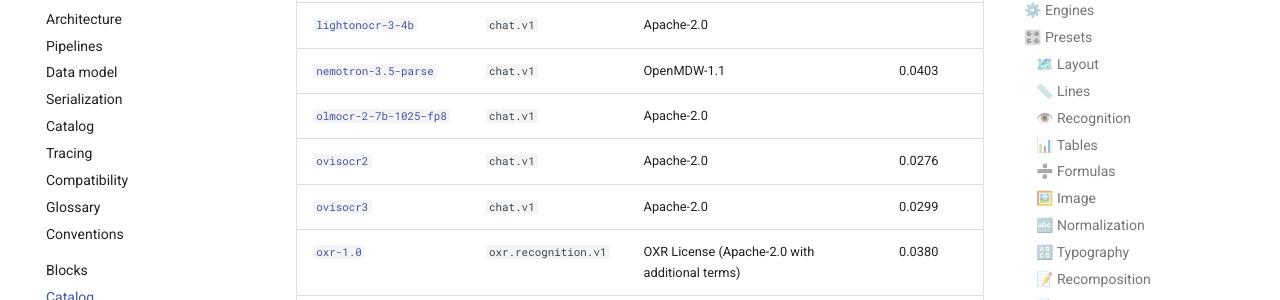
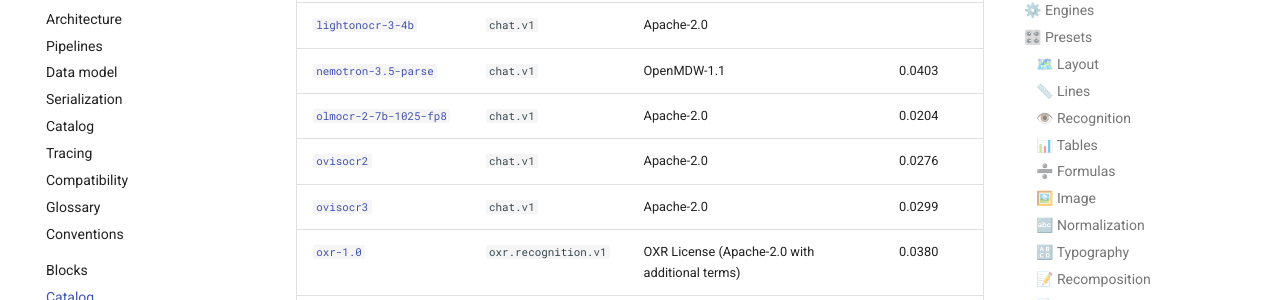
Before and after one commit to storytracer/linecaster, an MkDocs documentation site: the page built from docs/catalog/README.md, in a window 1280 px wide and 900 px high, scrolled down 5091 px. Shown: the part 152-452 px from the top of the window. Built offline with MkDocs 1.6.1 and Material for MkDocs 9.7.7, drawn with Linux system fonts in a browser that asks for light colours; comment, search, counter and statistics services are not loaded; the version menu is left out.

Commit message:
Docs regenerated
Co-Authored-By: Claude Opus 5.5 <noreply@anthropic.com>

```diff
--- a/docs/catalog/README.md
+++ b/docs/catalog/README.md
@@ -139,7 +139,7 @@ Generated by `linecaster docs` from the catalog's entries and the engines' and p
 | [`lightonocr-3-0.8b`](presets/recognition/lightonocr-3-0.8b.md) | `chat.v1` | Apache-2.0 |  |
 | [`lightonocr-3-4b`](presets/recognition/lightonocr-3-4b.md) | `chat.v1` | Apache-2.0 |  |
 | [`nemotron-3.5-parse`](presets/recognition/nemotron-3.5-parse.md) | `chat.v1` | OpenMDW-1.1 | 0.0403 |
-| [`olmocr-2-7b-1025-fp8`](presets/recognition/olmocr-2-7b-1025-fp8.md) | `chat.v1` | Apache-2.0 |  |
+| [`olmocr-2-7b-1025-fp8`](presets/recognition/olmocr-2-7b-1025-fp8.md) | `chat.v1` | Apache-2.0 | 0.0204 |
 | [`ovisocr2`](presets/recognition/ovisocr2.md) | `chat.v1` | Apache-2.0 | 0.0276 |
 | [`ovisocr3`](presets/recognition/ovisocr3.md) | `chat.v1` | Apache-2.0 | 0.0299 |
 | [`oxr-1.0`](presets/recognition/oxr-1.0.md) | `oxr.recognition.v1` | OXR License (Apache-2.0 with additional terms) | 0.0380 |
--- a/docs/llms-full.txt
+++ b/docs/llms-full.txt
@@ -2446,7 +2446,7 @@ Generated by `linecaster docs` from the catalog's entries and the engines' and p
 | [`lightonocr-3-0.8b`](presets/recognition/lightonocr-3-0.8b.md) | `chat.v1` | Apache-2.0 |  |
 | [`lightonocr-3-4b`](presets/recognition/lightonocr-3-4b.md) | `chat.v1` | Apache-2.0 |  |
 | [`nemotron-3.5-parse`](presets/recognition/nemotron-3.5-parse.md) | `chat.v1` | OpenMDW-1.1 | 0.0403 |
-| [`olmocr-2-7b-1025-fp8`](presets/recognition/olmocr-2-7b-1025-fp8.md) | `chat.v1` | Apache-2.0 |  |
+| [`olmocr-2-7b-1025-fp8`](presets/recognition/olmocr-2-7b-1025-fp8.md) | `chat.v1` | Apache-2.0 | 0.0204 |
 | [`ovisocr2`](presets/recognition/ovisocr2.md) | `chat.v1` | Apache-2.0 | 0.0276 |
 | [`ovisocr3`](presets/recognition/ovisocr3.md) | `chat.v1` | Apache-2.0 | 0.0299 |
 | [`oxr-1.0`](presets/recognition/oxr-1.0.md) | `oxr.recognition.v1` | OXR License (Apache-2.0 with additional terms) | 0.0380 |
```
Also changed, not shown: docs/catalog/presets/recognition/olmocr-2-7b-1025-fp8.md (+6 -0 lines).
